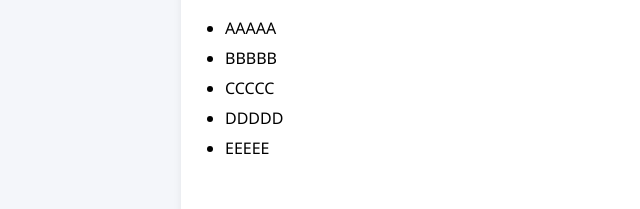
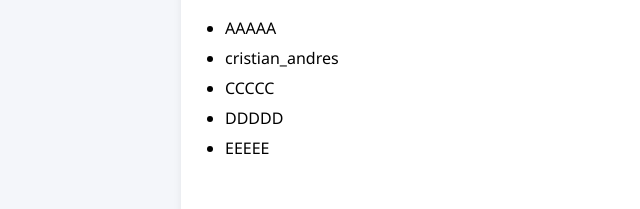
Before and after one commit to yobelito/labSSTDevOps, a plain HTML site: page index.html in a window 1280 px wide. Shown: the part 221-430 px from the top of the page, 135-775 px from the left. Drawn offline with Linux system fonts and the light colour scheme.

Commit message:
feature: modificar linea 50 agregar cristian andres

```diff
--- a/index.html
+++ b/index.html
@@ -47,7 +47,7 @@
         <h2>Lista de Participantes Curso DevOps</h2>
         <ul>
             <li>AAAAA</li>
-            <li>BBBBB</li>
+            <li>cristian_andres</li>
             <li>CCCCC</li>
             <li>DDDDD</li>
             <li>EEEEE</li>
```
